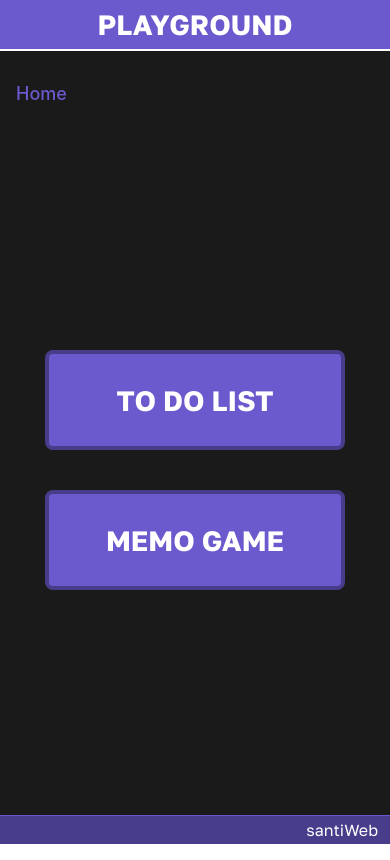
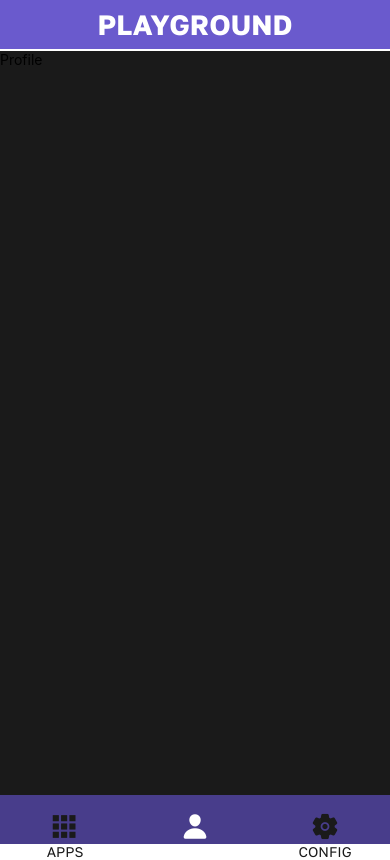
Before and after one commit to santio89/playground-react-native, a React Native app: screen /Profile in a window 390 px wide. Built offline with nearby package versions, Linux system fonts and the light colour scheme.

Commit message:
adding bottom tabs

```diff
--- a/App.js
+++ b/App.js
@@ -1,11 +1,12 @@
 import { StyleSheet, SafeAreaView } from 'react-native'
-import AppNavigator from './navigation/AppNavigator.js';
 import { useFonts } from 'expo-font';
 import * as SplashScreen from 'expo-splash-screen';
-import {useCallback} from 'react'
+import { useCallback } from 'react'
 import Header from './components/Header.js'
 import Footer from './components/Footer.js'
 import Constants from './constants/Styles.js'
+import MainNavigator from './navigation/MainNavigator.js'
+
 
 SplashScreen.preventAutoHideAsync();
 
@@ -26,11 +27,12 @@ export default function App() {
   }
 
 
+
   return (
     <SafeAreaView style={styles.container} onLayout={onLayoutRootView}>
       <Header />
-      <AppNavigator />
-      <Footer />
+      <MainNavigator />
+     {/*  <Footer /> */}
     </SafeAreaView >
   );
 }
@@ -38,10 +40,10 @@ export default function App() {
 
 const styles = StyleSheet.create({
   container: {
-      flex: 1,
-      backgroundColor: Constants.colorDark,
-      justifyContent: 'space-between',
-      color: Constants.colorWhite,
-      width: '100%',
+    flex: 1,
+    backgroundColor: Constants.colorDark,
+    justifyContent: 'space-between',
+    color: Constants.colorWhite,
+    width: '100%',
   }
 });
--- a/components/Header.js
+++ b/components/Header.js
@@ -21,7 +21,6 @@ const styles = StyleSheet.create({
     padding: 8,
     paddingTop: Platform.OS === 'web' ? 8 : 20,
     width: '100%',
-    marginBottom: 10,
     borderBottomColor: Constants.colorWhite,
     borderBottomWidth: 2,
   },
--- a/navigation/AppNavigator.js
+++ b/navigation/AppNavigator.js
@@ -1,6 +1,4 @@
-import { NavigationContainer } from "@react-navigation/native";
 import { createNativeStackNavigator } from "@react-navigation/native-stack";
-import Constants from '../constants/Styles.js'
 import MainMenu from '../screens/MainMenu.js'
 import ToDoList from '../screens/ToDoList.js'
 import MemoGame from '../screens/MemoGame.js'
@@ -8,26 +6,13 @@ import MemoGame from '../screens/MemoGame.js'
 const Stack = createNativeStackNavigator();
 
 const AppNavigator = () => {
-    const MyTheme = {
-        dark: true,
-        colors: {
-            primary: Constants.colorPrimary,
-            background: Constants.colorDark,
-            card: Constants.colorDark,
-            text: Constants.colorPrimary,
-            border: 'transparent',
-            notification: Constants.colorPrimary,
-        },
-    };
 
     return (
-        <NavigationContainer theme={MyTheme}>
-            <Stack.Navigator initialRouteName='Home'>
-                <Stack.Screen name='Home' component={MainMenu} />
-                <Stack.Screen name='ToDoList' component={ToDoList} />
-                <Stack.Screen name='MemoGame' component={MemoGame} />
-            </Stack.Navigator>
-        </NavigationContainer>
+        <Stack.Navigator initialRouteName='Apps'>
+            <Stack.Screen name='Apps' component={MainMenu} options={{ title: 'APPS', headerShown: false }}/>
+            <Stack.Screen name='ToDoList' component={ToDoList} options={{ title: 'TO DO LIST' }}/>
+            <Stack.Screen name='MemoGame' component={MemoGame} options={{ title: 'MEMO GAME' }}/>
+        </Stack.Navigator>
     )
 }
 
--- /dev/null
+++ b/navigation/MainNavigator.js
@@ -0,0 +1,30 @@
+import { StyleSheet, Text, View } from 'react-native'
+import React from 'react'
+import { NavigationContainer } from "@react-navigation/native";
+import TabNavigator from './TabNavigator';
+import Constants from '../constants/Styles.js'
+
+const MainNavigator = () => {
+    const MyTheme = {
+        dark: true,
+        colors: {
+            primary: Constants.colorPrimary,
+            background: Constants.colorDark,
+            card: Constants.colorDark,
+            text: Constants.colorPrimary,
+            border: 'transparent',
+            notification: Constants.colorPrimary,
+        },
+    };
+
+
+    return (
+        <NavigationContainer theme={MyTheme}>
+            <TabNavigator />
+        </NavigationContainer>
+    )
+}
+
+export default MainNavigator
+
+const styles = StyleSheet.create({})
--- /dev/null
+++ b/navigation/TabNavigator.js
@@ -0,0 +1,64 @@
+import { StyleSheet, Text, View } from 'react-native'
+import AppNavigator from './AppNavigator';
+import { createBottomTabNavigator } from '@react-navigation/bottom-tabs'
+import Constants from '../constants/Styles.js'
+import { Ionicons } from '@expo/vector-icons';
+import Profile from '../screens/Profile';
+import Settings from '../screens/Settings';
+
+const BottomTabs = createBottomTabNavigator();
+
+const TabNavigator = () => {
+  return (
+    <BottomTabs.Navigator initialRouteName='Apps'
+    screenOptions={{headerShown: false, tabBarShowLabel: false, tabBarStyle:styles.tabBar}}>
+        <BottomTabs.Screen name='Apps' component={AppNavigator}
+        options={{
+            tabBarIcon: ({focused}) => (
+                <View style={[styles.item, focused && styles.itemFocused]}>
+                    <Ionicons name="apps-sharp" size={Constants.fontLg} color={focused?Constants.colorWhite:Constants.colorDark} />
+                    <Text>APPS</Text>
+                </View>
+            )
+        }}/>
+        <BottomTabs.Screen name='Profile' component={Profile}
+        options={{
+            tabBarIcon: ({focused}) => (
+                <View style={[styles.item, focused && styles.itemFocused]}>
+                    <Ionicons name="person" size={Constants.fontLg} color={focused?Constants.colorWhite:Constants.colorDark} />
+                    <Text>PERFIL</Text>
+                </View>
+            )
+        }}/>
+        <BottomTabs.Screen name='Settings' component={Settings}
+        options={{
+            tabBarIcon: ({focused}) => (
+                <View style={[styles.item, focused && styles.itemFocused]}>
+                    <Ionicons name="settings" size={Constants.fontLg} color={focused?Constants.colorWhite:Constants.colorDark} />
+                    <Text>CONFIG</Text>
+                </View>
+            )
+        }}/>
+
+    </BottomTabs.Navigator>
+  )
+}
+
+export default TabNavigator
+
+const styles = StyleSheet.create({
+    tabBar: {
+        color: Constants.colorPrimaryDark,
+        backgroundColor: Constants.colorPrimaryDark,
+        padding: 30
+    },
+    item: {
+        justifyContent: 'center',
+        alignItems: 'center',
+        fontFamily: Constants.fontPrimary,
+        color: Constants.colorDark
+    },
+    itemFocused: {
+        color: Constants.colorWhite
+    }
+})
--- a/package.json
+++ b/package.json
@@ -11,6 +11,7 @@
   "dependencies": {
     "@expo/webpack-config": "^0.17.2",
     "@react-native-async-storage/async-storage": "^1.17.11",
+    "@react-navigation/bottom-tabs": "^6.5.7",
     "@react-navigation/native": "^6.1.6",
     "@react-navigation/native-stack": "^6.9.12",
     "expo": "~47.0.12",
--- /dev/null
+++ b/screens/Profile.js
@@ -0,0 +1,14 @@
+import { StyleSheet, Text, View } from 'react-native'
+import React from 'react'
+
+const Profile = () => {
+  return (
+    <View>
+      <Text>Profile</Text>
+    </View>
+  )
+}
+
+export default Profile
+
+const styles = StyleSheet.create({})
--- /dev/null
+++ b/screens/Settings.js
@@ -0,0 +1,14 @@
+import { StyleSheet, Text, View } from 'react-native'
+import React from 'react'
+
+const Settings = () => {
+  return (
+    <View>
+      <Text>Settings</Text>
+    </View>
+  )
+}
+
+export default Settings
+
+const styles = StyleSheet.create({})
--- a/screens/ToDoList.js
+++ b/screens/ToDoList.js
@@ -3,7 +3,7 @@ import { FlatList, Text, TextInput, View, ScrollView, KeyboardAvoidingView, Styl
 import 'react-native-get-random-values'; /* for uuid */
 import { v4 as uuidv4 } from 'uuid';
 import ListItem from '../components/ListItem';
-import { storageSetItem, storageGetItem } from '../components/AsyncStorage';
+import { storageSetItem, storageGetItem } from '../utils/AsyncStorage';
 import Constants from '../constants/Styles';
 
 export default function ToDoList() {
```
Also changed, not shown: 1 other file (tests, documents, lock files or other folders).
